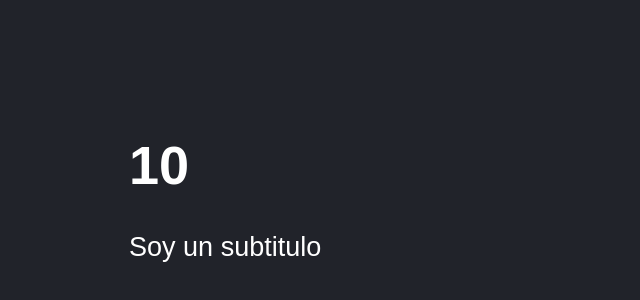
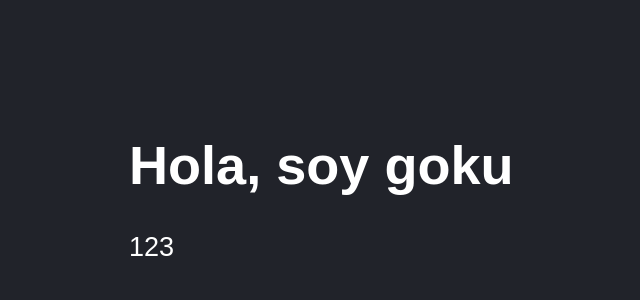
Before and after one commit to GenerationMilton/react-vite-init, a React (Vite) app: page / in a window 1280 px wide. Shown: the part 50-350 px from the top of the page, without its empty margins (19-659 px from the left). Built offline with nearby package versions, Linux system fonts and the light colour scheme.

Commit message:
add props and propTypes

```diff
--- a/package.json
+++ b/package.json
@@ -10,6 +10,7 @@
     "preview": "vite preview"
   },
   "dependencies": {
+    "prop-types": "^15.8.1",
     "react": "^18.3.1",
     "react-dom": "^18.3.1"
   },
--- a/src/FirstApp.jsx
+++ b/src/FirstApp.jsx
@@ -1,4 +1,4 @@
-
+import PropTypes from "prop-types";
 //const newMessage= true;
 //const newMessage= "hola"
 //const newMessage= [1,2,3,4,5,6,7,8,9];
@@ -18,17 +18,25 @@
 
 //Fragmento agrupador de codigo jsx <> tienen un nodo padre
 //Por lo menos un nodo padre y devolver los elementos que se necesiten
-const FirstApp = () => {
+export const FirstApp = ({ title, subtitle }) => {
+
+    //console.log(props);
 
   return (
     <>
-        <h1>{getResult(5,5)}</h1>
+        <h1>{ title }</h1>
+        {/* <h1>{getResult(5,5)}</h1> */}
         {/* <h1>Hola Mundo</h1> */}
         {/* <code>{ JSON.stringify(newMessage) }</code> */}
-        <p>Soy un subtitulo</p>
+        <p>{subtitle}</p>
     </>
 
   )
 }
 
-export default FirstApp
+FirstApp.PropTypes ={
+    title: PropTypes.string.isRequired,
+    subtitle: PropTypes.number.isRequired,
+}
+
+// export default FirstApp
--- a/src/main.jsx
+++ b/src/main.jsx
@@ -1,12 +1,13 @@
 import React from 'react';
 import ReactDOM from 'react-dom/client';
-import FirstApp from './FirstApp';
+
+import { FirstApp } from './FirstApp';
 //import HelloWorldApp from './HelloWorldApp';
 // import HelloWorldApp from './HelloWorldApp';
 import './styles.css';
 
 ReactDOM.createRoot( document.getElementById('root')).render(
     <React.StrictMode>
-        <FirstApp />
+        <FirstApp title="Hola, soy goku" subtitle={123} />
     </React.StrictMode>
-)
+);
```
